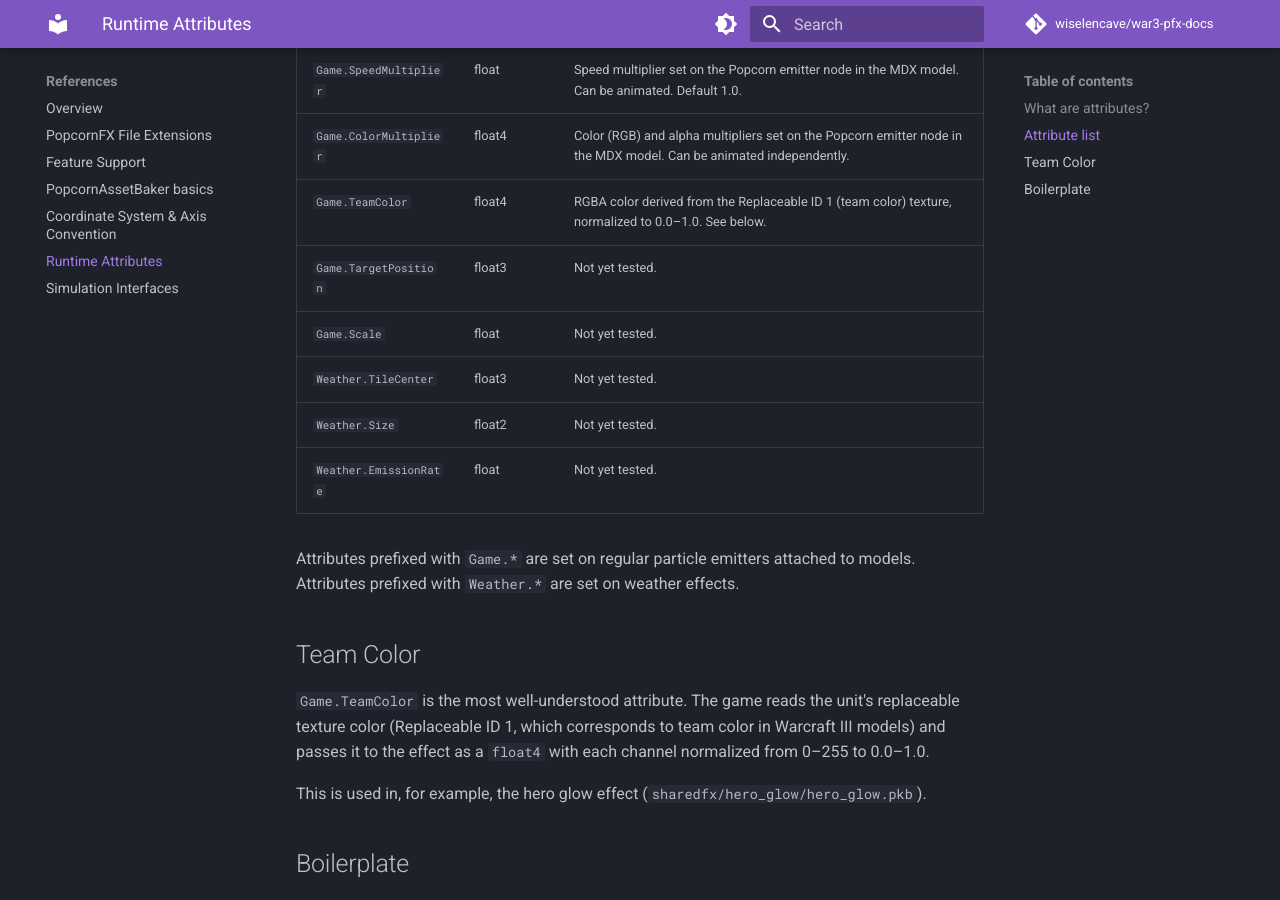
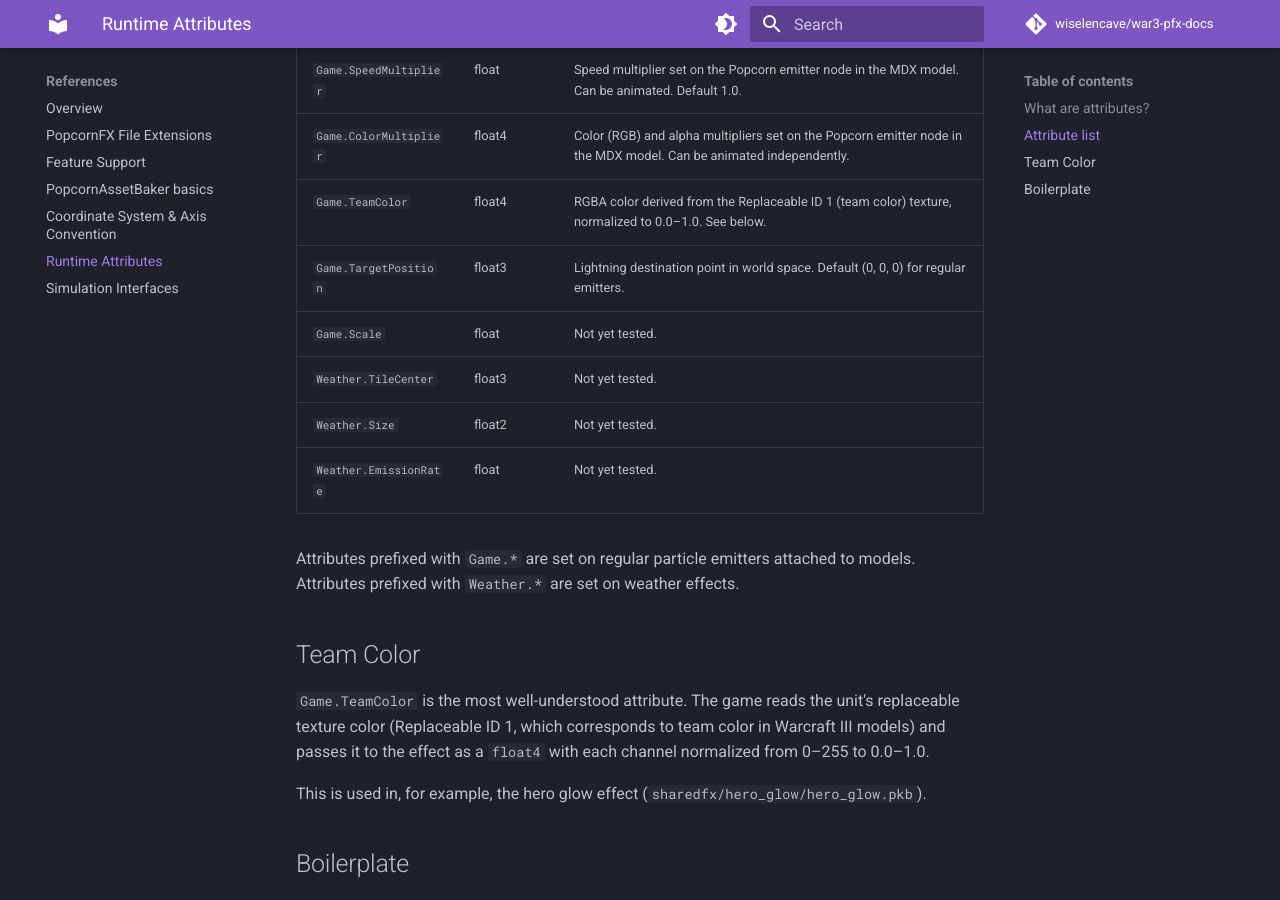
Before and after one commit to wiselencave/war3-pfx-docs, an MkDocs documentation site: the page built from docs/reference/attributes.md, in a window 1280 px wide and 900 px high, scrolled down 895 px. Built offline with MkDocs 1.6.1 and Material for MkDocs 9.7.7, drawn with Linux system fonts in a browser that asks for light colours; comment, search, counter and statistics services are not loaded.

Commit message:
Lightning attribute

```diff
--- a/docs/reference/attributes.md
+++ b/docs/reference/attributes.md
@@ -19,7 +19,7 @@ To use an attribute, add an `Attribute` input node to your effect's nodegraph, s
 | `Game.SpeedMultiplier` | float | Speed multiplier set on the Popcorn emitter node in the MDX model. Can be animated. Default 1.0. |
 | `Game.ColorMultiplier` | float4 | Color (RGB) and alpha multipliers set on the Popcorn emitter node in the MDX model. Can be animated independently. |
 | `Game.TeamColor` | float4 | RGBA color derived from the Replaceable ID 1 (team color) texture, normalized to 0.0–1.0. See below. |
-| `Game.TargetPosition` | float3 | Not yet tested. |
+| `Game.TargetPosition` | float3 | Lightning destination point in world space. Default (0, 0, 0) for regular emitters.  |
 | `Game.Scale` | float | Not yet tested. |
 | `Weather.TileCenter` | float3 | Not yet tested. |
 | `Weather.Size` | float2 | Not yet tested. |
```
